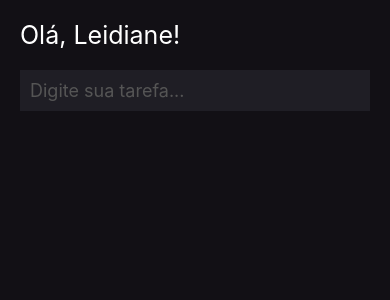
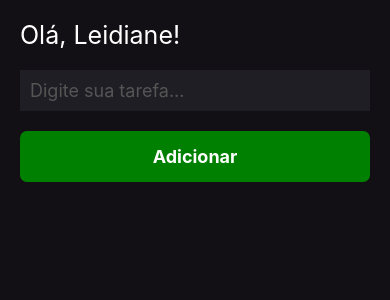
Before and after one commit to LeidianeTeixeira/todolistcli, a React Native app: screen / in a window 390 px wide. Shown: the top 300 px of the page. Built offline with nearby package versions, Linux system fonts and the light colour scheme.

Commit message:
Criação e estilização de uma entrada de texto -  Text-Input e de um botão - TouchableOpacity

```diff
--- a/src/screens/Home/index.js
+++ b/src/screens/Home/index.js
@@ -1,5 +1,10 @@
 import React from 'react';
-import{SafeAreaView, Text, TextInput} from 'react-native';
+import{
+  SafeAreaView,
+  Text,
+  TextInput,
+  TouchableOpacity
+} from 'react-native';
 import { styles } from './styles';
 
 export function Home(){
@@ -9,11 +14,21 @@
         Olá, Leidiane!
       </Text>
       <TextInput
-      style={styles.input}
-      placeholder="Digite sua tarefa..."
-      placeholderTextColor='#555'
+        style={styles.input}
+        placeholder="Digite sua tarefa..."
+        placeholderTextColor='#555'
       />
+
+      <TouchableOpacity
+        style={styles.button}
+        activeOpacity={0.7}
+      >
+        <Text style = {styles.buttonText}>
+          Adicionar
+        </Text>
+      </TouchableOpacity>
     </SafeAreaView>
+
   );
 }
 
--- a/src/screens/Home/styles.js
+++ b/src/screens/Home/styles.js
@@ -18,7 +18,20 @@
         fontSize: 18,
         padding: Platform.os === 'ios' ? 15 : 10,
         marginHorizontal: 20
+    },
+    button:{
+        backgroundColor:'green', //cor de fundo do botão
+        padding:15, //espaçamento dentro do botão
+        margin:20, //margem
+        alignItems:'center',//alinhamento do texto do botão no centro
+        borderRadius:7 //arredondamento das bordas do botão
+    },
+    buttonText:{
+        color:'white',
+        fontSize:18,
+        fontWeight:'bold'
     }
+
 
     //Com Platform, é possivel testar qual SO para fazer configurações
     // EX:  padding: Platform.os === 'ios' ? 15 : 10,
```
